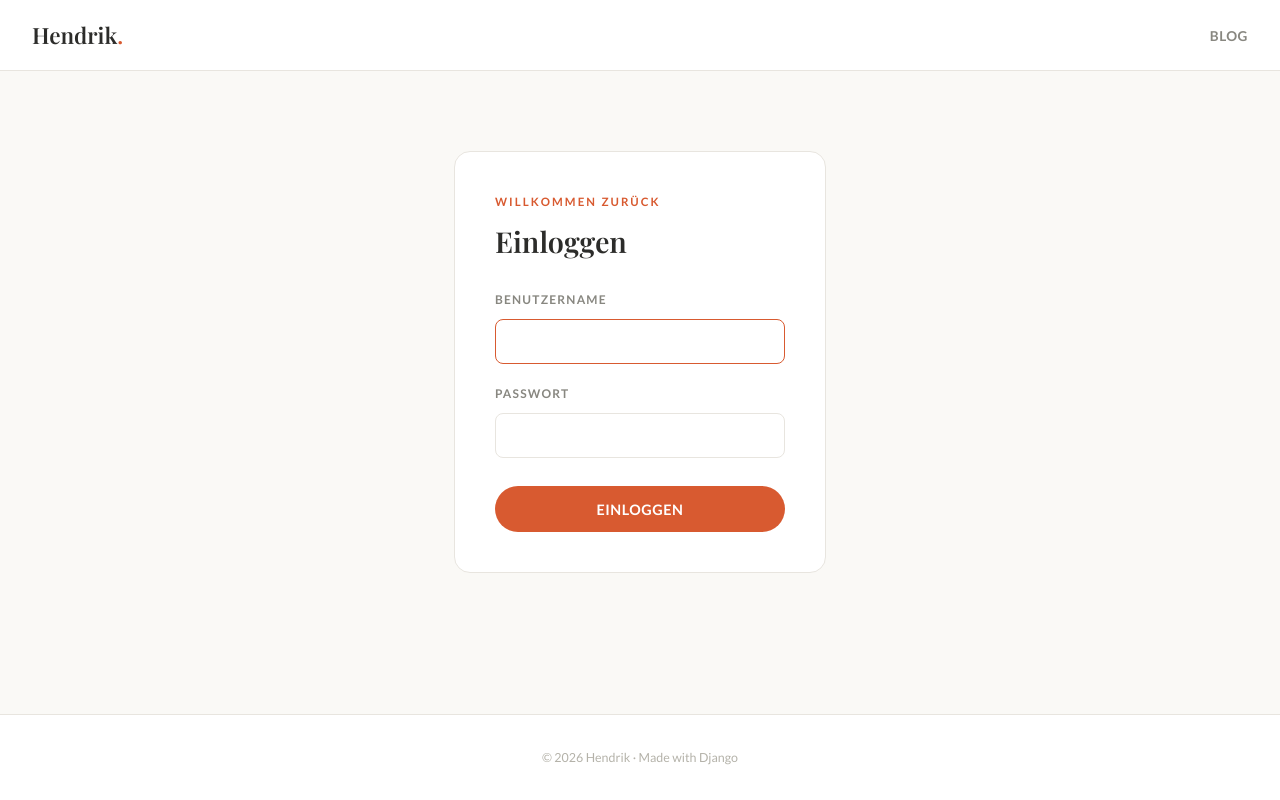
After one commit to Thondorin/my-first-blog, a Django app: page /accounts/login/ in a window 1280 px wide. The commit adds this page. Run offline with Django 5.2, Linux system fonts and the light colour scheme.

Commit message:
Login/Logout System hinzugefügt

```diff
--- /dev/null
+++ b/blog/templates/registration/login.html
@@ -0,0 +1,61 @@
+<!DOCTYPE html>
+<html>
+<head>
+    <meta charset="utf-8">
+    <title>Login · Hendrik's Blog</title>
+    <link rel="stylesheet" href="https://fonts.googleapis.com/css2?family=Playfair+Display:wght@400;600&family=Lato:wght@300;400;700&display=swap">
+    <style>
+        *{margin:0;padding:0;box-sizing:border-box}
+        body{background:#faf9f6;color:#2c2c2a;font-family:'Lato',sans-serif;font-weight:400;line-height:1.7;min-height:100vh;display:flex;flex-direction:column}
+        nav{background:#fff;border-bottom:0.5px solid #e8e5df;padding:1rem 2rem;display:flex;align-items:center;justify-content:space-between}
+        .logo{font-family:'Playfair Display',serif;font-size:1.4rem;font-weight:600;color:#2c2c2a}
+        .logo span{color:#d85a30}
+        .nav-links a{color:#888780;font-size:.85rem;text-decoration:none;letter-spacing:.04em;text-transform:uppercase;font-weight:700}
+        .nav-links a:hover{color:#2c2c2a}
+        .main{max-width:420px;margin:5rem auto;padding:0 1.5rem;width:100%}
+        .card{background:#fff;border:0.5px solid #e8e5df;border-radius:16px;padding:2.5rem}
+        .card-tag{font-size:.72rem;letter-spacing:.18em;text-transform:uppercase;color:#d85a30;font-weight:700;margin-bottom:.75rem}
+        h1{font-family:'Playfair Display',serif;font-size:1.8rem;font-weight:600;color:#2c2c2a;margin-bottom:2rem;line-height:1.2}
+        .form-group{margin-bottom:1.25rem}
+        label{display:block;font-size:.75rem;font-weight:700;letter-spacing:.1em;text-transform:uppercase;color:#888780;margin-bottom:.5rem}
+        input[type=text],input[type=password]{width:100%;padding:.8rem 1rem;border:0.5px solid #e8e5df;border-radius:8px;font-family:'Lato',sans-serif;font-size:.95rem;color:#2c2c2a;background:#fff;outline:none}
+        input[type=text]:focus,input[type=password]:focus{border-color:#d85a30}
+        .btn-submit{width:100%;background:#d85a30;color:#fff;border:none;padding:.9rem;border-radius:999px;font-family:'Lato',sans-serif;font-size:.9rem;font-weight:700;letter-spacing:.04em;text-transform:uppercase;cursor:pointer;margin-top:.5rem}
+        .btn-submit:hover{background:#993c1d}
+        .errors{background:#faece7;border:0.5px solid #f0997b;border-radius:8px;padding:.75rem 1rem;margin-bottom:1.25rem;font-size:.85rem;color:#993c1d}
+        footer{border-top:0.5px solid #e8e5df;padding:2rem;text-align:center;color:#b4b2a9;font-size:.78rem;margin-top:auto;background:#fff}
+    </style>
+</head>
+<body>
+<nav>
+    <div class="logo">Hendrik<span>.</span></div>
+    <div class="nav-links">
+        <a href="/">Blog</a>
+    </div>
+</nav>
+<div class="main">
+    <div class="card">
+        <p class="card-tag">Willkommen zurück</p>
+        <h1>Einloggen</h1>
+        {% if form.errors %}
+        <div class="errors">
+            Benutzername oder Passwort falsch. Bitte erneut versuchen.
+        </div>
+        {% endif %}
+        <form method="POST">
+            {% csrf_token %}
+            <div class="form-group">
+                <label for="id_username">Benutzername</label>
+                <input type="text" name="username" id="id_username" required autofocus>
+            </div>
+            <div class="form-group">
+                <label for="id_password">Passwort</label>
+                <input type="password" name="password" id="id_password" required>
+            </div>
+            <button class="btn-submit" type="submit">Einloggen</button>
+        </form>
+    </div>
+</div>
+<footer>© 2026 Hendrik · Made with Django</footer>
+</body>
+</html>
--- a/mysite/settings.py
+++ b/mysite/settings.py
@@ -55,7 +55,7 @@ ROOT_URLCONF = 'mysite.urls'
 TEMPLATES = [
     {
         'BACKEND': 'django.template.backends.django.DjangoTemplates',
-        'DIRS': [],
+        'DIRS': [BASE_DIR / 'blog' / 'templates'],
         'APP_DIRS': True,
         'OPTIONS': {
             'context_processors': [
@@ -123,3 +123,7 @@ STATIC_ROOT = BASE_DIR / 'static'
 # https://docs.djangoproject.com/en/5.0/ref/settings/#default-auto-field
 
 DEFAULT_AUTO_FIELD = 'django.db.models.BigAutoField'
+
+# Redirect to home URL after login (Default redirects to /accounts/profile/)
+LOGIN_REDIRECT_URL = '/'
+LOGOUT_REDIRECT_URL = '/'
--- a/mysite/urls.py
+++ b/mysite/urls.py
@@ -20,4 +20,5 @@ from django.urls import path, include
 urlpatterns = [
     path('admin/', admin.site.urls),
     path('', include('blog.urls')),
+    path('accounts/', include('django.contrib.auth.urls')),
 ]
```
Also changed, not shown: blog/templates/blog/post_list.html (+10 -2 lines).
